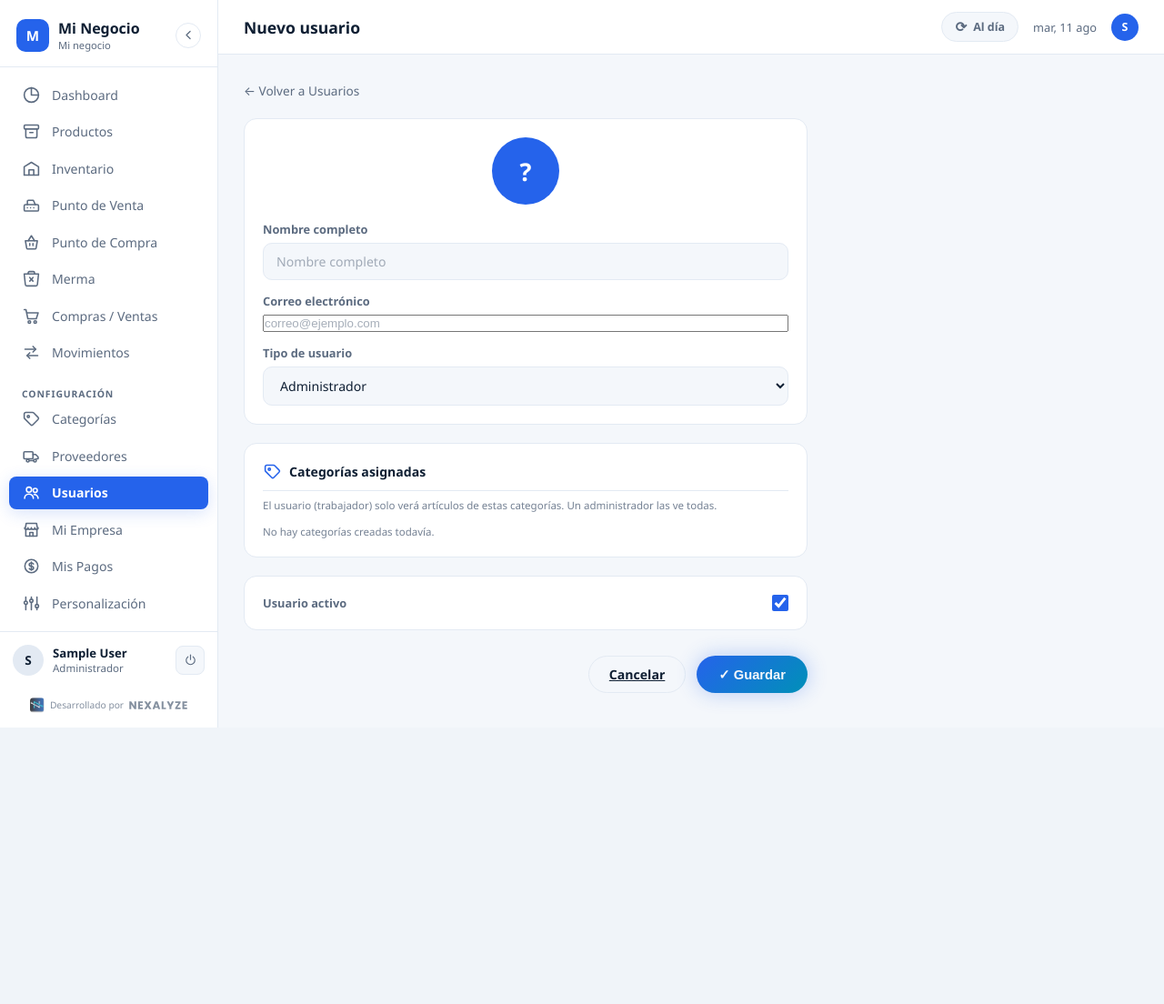
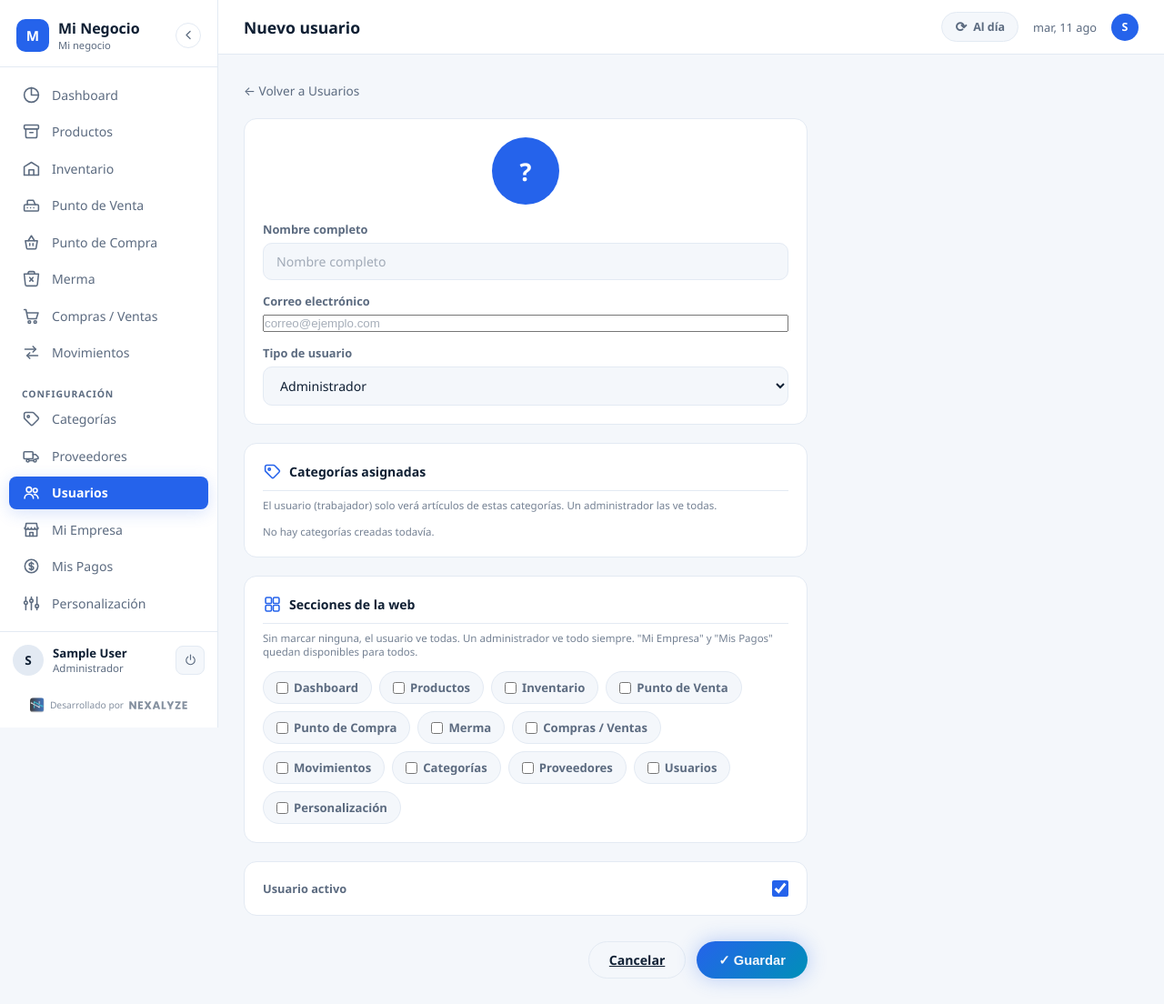
Before and after one commit to development-ship-it/Nexa-Market, a Django app: page /usuarios/nuevo/ in a window 1280 px wide. Shown: the whole page at 91% size. Before the commit the page ends 800 px from the top, so only its background shows below. Run offline with Django 5.2, Linux system fonts and the light colour scheme; the visitor is signed in with stand-in values (Sample User, id 1); data comes from the database, SQL or seed files in the repository; both versions use the stored data as it was after the commit; data that the repository does not hold is empty.

Commit message:
Manejo de usuarios web

```diff
--- a/pages/context_processors.py
+++ b/pages/context_processors.py
@@ -9,8 +9,9 @@ def empresa_actual(request):
         return {}
 
     try:
-        from .views import _get_empresa
+        from .views import _get_empresa, _get_usuario
         empresa = _get_empresa(request)
+        usuario = _get_usuario(request)   # ya viene del caché, no cuesta otra consulta
     except Exception:
         # Nunca romper el render por un problema de BD
         return {}
@@ -22,6 +23,9 @@ def empresa_actual(request):
     ctx = {
         'empresa_actual': empresa,
         'suscripcion_bloqueada': acceso_bloqueado(request),
+        # Secciones habilitadas para este usuario: el menú se dibuja con esto y
+        # el middleware corta con lo mismo, así no pueden discrepar.
+        'vistas_permitidas': usuario.vistas_web_permitidas,
     }
     try:
         from base_datos.cache import cachear
--- a/pages/forms.py
+++ b/pages/forms.py
@@ -149,6 +149,14 @@ class UsuarioForm(forms.ModelForm):
         widget=forms.CheckboxSelectMultiple,
         label='Categorías asignadas',
     )
+    # Igual que `categorias`: campo del formulario que se guarda en el JSON
+    # `vistas_web`. Es la web; la columna `vistas` es la de la app móvil.
+    secciones_web = forms.MultipleChoiceField(
+        choices=Usuario.VISTAS_WEB,
+        required=False,
+        widget=forms.CheckboxSelectMultiple,
+        label='Secciones de la web',
+    )
 
     class Meta:
         model = Usuario
@@ -173,6 +181,8 @@ class UsuarioForm(forms.ModelForm):
         # Precargar las categorías guardadas en id_categorias (JSON con los PK)
         if self.instance and self.instance.pk and self.instance.id_categorias:
             self.fields['categorias'].initial = list(self.instance.id_categorias)
+        if self.instance and self.instance.pk and self.instance.vistas_web:
+            self.fields['secciones_web'].initial = list(self.instance.vistas_web)
 
 
 class EmpresaForm(forms.ModelForm):
--- a/pages/middleware.py
+++ b/pages/middleware.py
@@ -27,6 +27,72 @@ VISTAS_LIBRES = {
     # Lo que necesita el service worker de la PWA para no romperse
     'service_worker', 'api_estado',
 }
+
+
+# Qué sección de `Usuario.VISTAS_WEB` cubre cada vista. Se escribe explícito y
+# no por prefijo: una vista nueva que nadie mapee queda accesible, que es mejor
+# que quedar bloqueada por un nombre que no calzó.
+SECCION_POR_VISTA = {
+    'dashboard':         'dashboard',
+    'productos':         'productos',
+    'producto_crear':    'productos',
+    'producto_editar':   'productos',
+    'producto_eliminar': 'productos',
+    'api_precios_update': 'productos',
+    'inventario':        'inventario',
+    'punto_venta':       'punto_venta',
+    'punto_compra':      'punto_compra',
+    'merma':             'merma',
+    'compras_ventas':    'compras_ventas',
+    'movimientos':       'movimientos',
+    'categorias':         'categorias',
+    'categoria_crear':    'categorias',
+    'categoria_editar':   'categorias',
+    'categoria_eliminar': 'categorias',
+    'proveedores':        'proveedores',
+    'proveedor_crear':    'proveedores',
+    'proveedor_editar':   'proveedores',
+    'proveedor_eliminar': 'proveedores',
+    'usuarios':           'usuarios',
+    'usuario_crear':      'usuarios',
+    'usuario_editar':     'usuarios',
+    'usuario_eliminar':   'usuarios',
+    'personalizacion':    'personalizacion',
+}
+
+
+def seccion_bloqueada(request):
+    """
+    ¿La vista pedida está fuera de las secciones habilitadas para este usuario?
+
+    Sale de la misma fuente que el menú (`Usuario.puede_ver`), así que esconder
+    un enlace y cortar la ruta nunca pueden decir cosas distintas.
+    """
+    match = request.resolver_match
+    if match is None:
+        return False
+    seccion = SECCION_POR_VISTA.get(match.url_name)
+    if not seccion:
+        return False
+    if not getattr(request, 'user', None) or not request.user.is_authenticated:
+        return False
+
+    try:
+        from .views import _get_usuario
+        return not _get_usuario(request).puede_ver(seccion)
+    except Exception:
+        return False
+
+
+def _destino_permitido(request):
+    """Adónde mandarlo cuando se le corta una sección, sin caer en un bucle."""
+    try:
+        from .views import _get_usuario
+        if _get_usuario(request).puede_ver('dashboard'):
+            return 'dashboard'
+    except Exception:
+        pass
+    return 'mis_pagos'   # nunca se restringe, así que siempre es salida válida
 
 
 def acceso_bloqueado(request):
@@ -68,15 +134,21 @@ class SuscripcionRequeridaMiddleware:
 
     def process_view(self, request, view_func, view_args, view_kwargs):
         match = request.resolver_match
-        if match is None or match.url_name in VISTAS_LIBRES:
-            return None
-        if request.path.startswith('/admin/'):
-            return None
-        if not acceso_bloqueado(request):
+        if match is None or request.path.startswith('/admin/'):
             return None
 
-        messages.warning(
-            request,
-            'Tu suscripción no está activa. Actívala para volver a usar NexaMarket.',
-        )
-        return redirect('mis_pagos')
+        # `VISTAS_LIBRES` exime del muro de pago, no de los permisos por
+        # sección: "Usuarios" se puede ver sin pagar, pero solo si lo tiene
+        # habilitado.
+        if match.url_name not in VISTAS_LIBRES and acceso_bloqueado(request):
+            messages.warning(
+                request,
+                'Tu suscripción no está activa. Actívala para volver a usar NexaMarket.',
+            )
+            return redirect('mis_pagos')
+
+        if seccion_bloqueada(request):
+            messages.warning(request, 'No tienes acceso a esa sección.')
+            return redirect(_destino_permitido(request))
+
+        return None
--- a/pages/templates/pages/base.html
+++ b/pages/templates/pages/base.html
@@ -54,56 +54,78 @@
         <span>Activa tu plan para volver a operar.</span>
       </div>
       {% else %}
+      {% if 'dashboard' in vistas_permitidas %}
       <a href="{% url 'dashboard' %}" class="nav-item {% if page == 'dashboard' %}active{% endif %}">
         <span class="nav-icon icon-dashboard"></span>
         <span class="nav-label">Dashboard</span>
       </a>
+      {% endif %}
+      {% if 'productos' in vistas_permitidas %}
       <a href="{% url 'productos' %}" class="nav-item {% if page == 'productos' %}active{% endif %}">
         <span class="nav-icon icon-articulos"></span>
         <span class="nav-label">Productos</span>
       </a>
+      {% endif %}
+      {% if 'inventario' in vistas_permitidas %}
       <a href="{% url 'inventario' %}" class="nav-item {% if page == 'inventario' %}active{% endif %}">
         <span class="nav-icon icon-inventario"></span>
         <span class="nav-label">Inventario</span>
       </a>
+      {% endif %}
+      {% if 'punto_venta' in vistas_permitidas %}
       <a href="{% url 'punto_venta' %}" class="nav-item {% if page == 'punto_venta' %}active{% endif %}">
         <span class="nav-icon icon-punto-venta"></span>
         <span class="nav-label">Punto de Venta</span>
       </a>
+      {% endif %}
+      {% if 'punto_compra' in vistas_permitidas %}
       <a href="{% url 'punto_compra' %}" class="nav-item {% if page == 'punto_compra' %}active{% endif %}">
         <span class="nav-icon icon-punto-compra"></span>
         <span class="nav-label">Punto de Compra</span>
       </a>
+      {% endif %}
+      {% if 'merma' in vistas_permitidas %}
       <a href="{% url 'merma' %}" class="nav-item {% if page == 'merma' %}active{% endif %}">
         <span class="nav-icon icon-merma"></span>
         <span class="nav-label">Merma</span>
       </a>
+      {% endif %}
+      {% if 'compras_ventas' in vistas_permitidas %}
       <a href="{% url 'compras_ventas' %}" class="nav-item {% if page == 'compras_ventas' %}active{% endif %}">
         <span class="nav-icon icon-compras-ventas"></span>
         <span class="nav-label">Compras / Ventas</span>
       </a>
+      {% endif %}
+      {% if 'movimientos' in vistas_permitidas %}
       <a href="{% url 'movimientos' %}" class="nav-item {% if page == 'movimientos' %}active{% endif %}">
         <span class="nav-icon icon-movimientos"></span>
         <span class="nav-label">Movimientos</span>
       </a>
       {% endif %}
+      {% endif %}
 
       <div class="nav-divider">Configuración</div>
 
       {% if not suscripcion_bloqueada %}
+      {% if 'categorias' in vistas_permitidas %}
       <a href="{% url 'categorias' %}" class="nav-item {% if page == 'categorias' %}active{% endif %}">
         <span class="nav-icon icon-categorias"></span>
         <span class="nav-label">Categorías</span>
       </a>
+      {% endif %}
+      {% if 'proveedores' in vistas_permitidas %}
       <a href="{% url 'proveedores' %}" class="nav-item {% if page == 'proveedores' %}active{% endif %}">
         <span class="nav-icon icon-proveedores"></span>
         <span class="nav-label">Proveedores</span>
       </a>
       {% endif %}
+      {% endif %}
+      {% if 'usuarios' in vistas_permitidas %}
       <a href="{% url 'usuarios' %}" class="nav-item {% if page == 'usuarios' %}active{% endif %}">
         <span class="nav-icon icon-usuarios"></span>
         <span class="nav-label">Usuarios</span>
       </a>
+      {% endif %}
       <a href="{% url 'empresa' %}" class="nav-item {% if page == 'empresa' %}active{% endif %}">
         <span class="nav-icon icon-empresa"></span>
         <span class="nav-label">Mi Empresa</span>
@@ -116,7 +138,7 @@
           <span class="nav-aviso {% if empresa_actual.esta_vigente %}por-vencer{% else %}vencido{% endif %}"></span>
         {% endif %}
       </a>
-      {% if not suscripcion_bloqueada %}
+      {% if not suscripcion_bloqueada and 'personalizacion' in vistas_permitidas %}
       <a href="{% url 'personalizacion' %}" class="nav-item {% if page == 'personalizacion' %}active{% endif %}">
         <span class="nav-icon icon-personalizacion"></span>
         <span class="nav-label">Personalización</span>
--- a/pages/templates/pages/usuarios/usuario_form.html
+++ b/pages/templates/pages/usuarios/usuario_form.html
@@ -62,6 +62,22 @@
     </div>
 
     <div class="form-card">
+      <h3 class="form-card-title"><span class="svg-icon icon-cuadricula icono-primario"></span> Secciones de la web</h3>
+      <p class="field-hint" style="margin:-8px 0 14px;">
+        Sin marcar ninguna, el usuario ve todas. Un administrador ve todo siempre.
+        "Mi Empresa" y "Mis Pagos" quedan disponibles para todos.
+      </p>
+      <div class="cat-chip-group">
+        {% for checkbox in form.secciones_web %}
+        <label class="cat-chip-check">
+          {{ checkbox.tag }}
+          <span>{{ checkbox.choice_label }}</span>
+        </label>
+        {% endfor %}
+      </div>
+    </div>
+
+    <div class="form-card">
       <div class="form-field form-field-toggle" style="margin:0;">
         <label class="field-label">{{ form.activo.label }}</label>
         {{ form.activo }}
--- a/pages/views/usuarios.py
+++ b/pages/views/usuarios.py
@@ -29,10 +29,15 @@ def usuarios(request):
 
 
 def _guardar_usuario(usuario, empresa, form):
-    """Completa empresa + id_categorias (desde el multiselect) y guarda."""
+    """Completa empresa + id_categorias + vistas_web (los multiselect) y guarda."""
     usuario.empresa = empresa
     usuario.id_categorias = [str(c.id_categoria) for c in form.cleaned_data['categorias']]
+    usuario.vistas_web = list(form.cleaned_data['secciones_web'])
     usuario.save()
+    # Ojo: el afectado puede tardar hasta 60 s en ver el cambio de permisos.
+    # `_get_usuario` cachea con la pk del User de Django, que desde acá no se
+    # conoce, y con varios workers cada proceso tiene su propio caché igual.
+    # Se resuelve solo al expirar; si molesta, hay que mover ese caché a Redis.
 
 
 @login_required
```
Also changed, not shown: base_datos/models/usuario/usuario.py (+46 -1 lines), base_datos/sql/0010_usuario_vistas_web.sql (added, +31 -0 lines), base_datos/migrations/0010_usuario_vistas_web.py (added).
